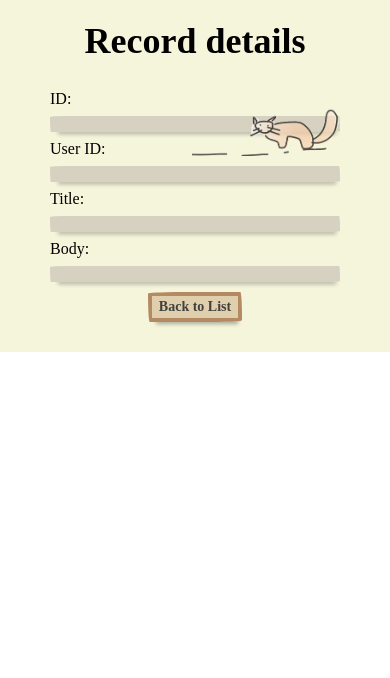
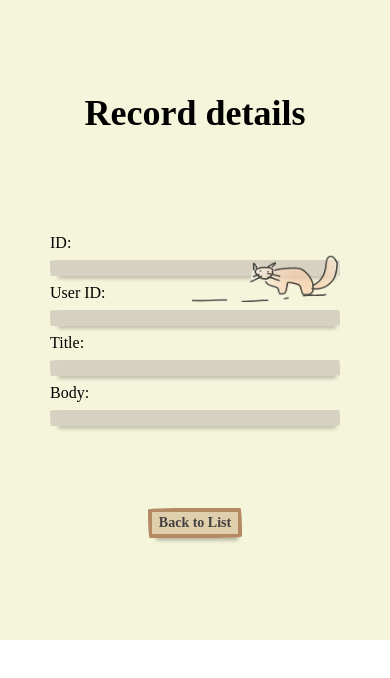
Before and after one commit to simonachess/present-connection, a React (Create React App) app: page /record-details/1 in a window 390 px wide. Shown: the top 678 px of the page. Built offline with nearby package versions, Linux system fonts and the light colour scheme; no server answers; a web font is replaced by a local one.

Commit message:
fixed mediascreen

```diff
--- a/src/css/base.css
+++ b/src/css/base.css
@@ -7,6 +7,8 @@
 
 body {
 	font-family: 'Cabin Sketch', cursive;
+	width: 100vw;
+	height: 100vh;
 }
 
 h1 {
@@ -72,7 +74,7 @@ button:hover {
 	}
 	.main-container {
 		width: 100%;
-		height: 100%;
+		height: 640px;
 		padding: 20px 0px;
 		justify-content: unset;
 	}
--- a/src/css/list.css
+++ b/src/css/list.css
@@ -125,11 +125,11 @@
 	}
 	.link-new-record button {
 		left: -60%;
-		bottom: -50%;
+		bottom: -70%;
 	}
 	.page-number-container {
 		width: 160px;
-		margin-bottom: 40px;
+		margin-bottom: 30px;
 	}
 	.page-number button {
 		padding: 2px 0;
@@ -140,7 +140,4 @@
 	.footer img {
 		width: 30px;
 	}
-	/* .upper-section {
-		margin-bottom: 30px;
-	} */
 }
--- a/src/css/new-record.css
+++ b/src/css/new-record.css
@@ -65,7 +65,7 @@ input::-webkit-outer-spin-button, input::-webkit-inner-spin-button {
 .bunny-img {
 	background-image: url('../img/bunny1.png');
 	height: 80px;
-	top: 19%;
+	top: 25%;
 	left: 58%;
 }
 
--- a/src/css/record-details.css
+++ b/src/css/record-details.css
@@ -80,7 +80,7 @@
 	}
 	.cat-img {
 		right: 13%;
-		top: -18%;
+		top: -17%;
 		width: 70px;
 		transform: rotate(-90deg)
 	}
```
